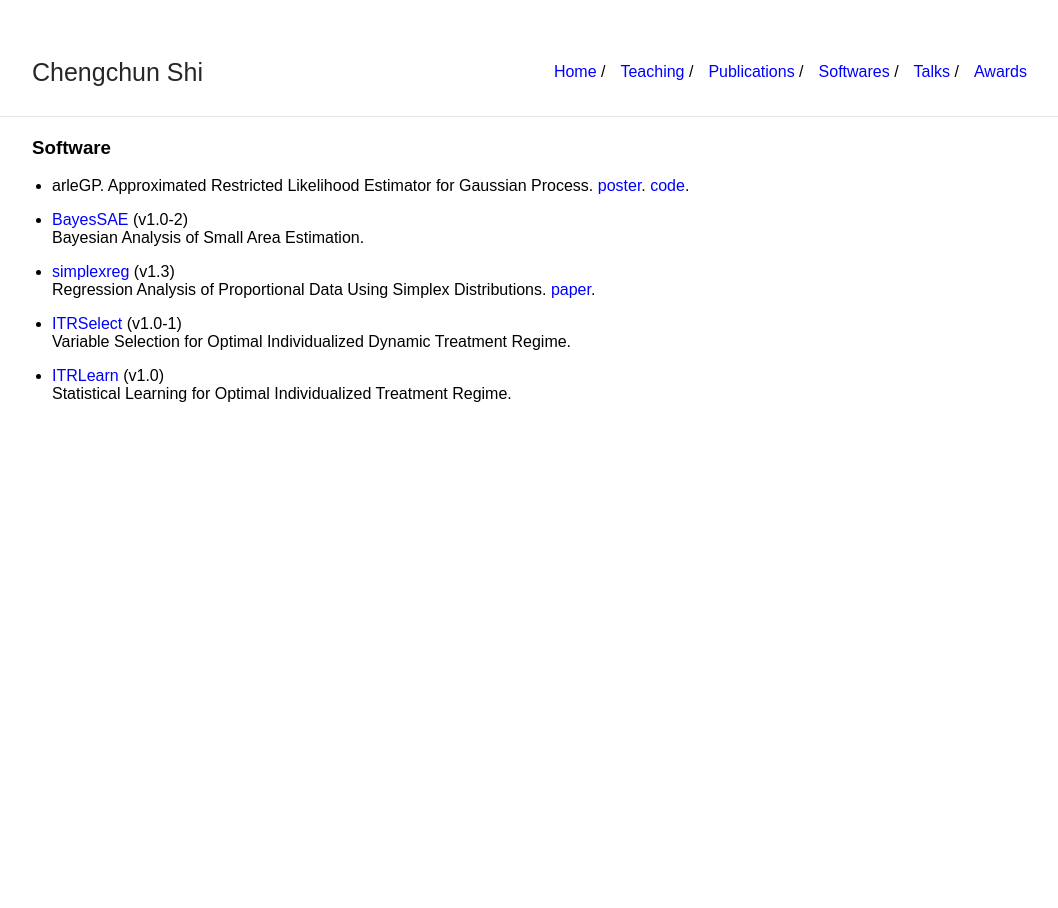
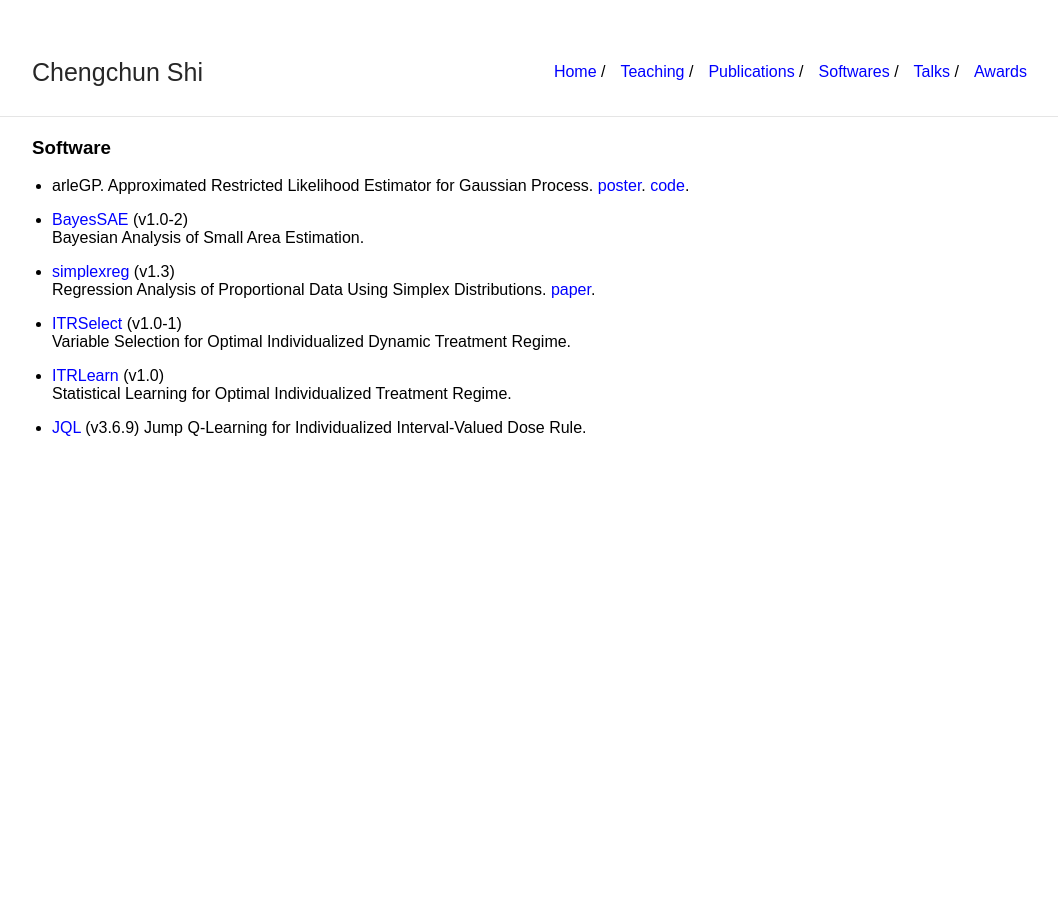
Before and after one commit to callmespring/callmespring.github.io, a Jekyll site: the page built from software.md, in a window 1280 px wide. Shown: the whole page, without its empty margins (108-1166 px from the left). Built offline with Jekyll 4.4.1, drawn with Linux system fonts in a browser that asks for light colours.

Commit message:
Update software.md

```diff
--- a/software.md
+++ b/software.md
@@ -18,3 +18,6 @@ Variable Selection for Optimal Individualized Dynamic Treatment Regime.
 
 * [ITRLearn](https://cran.r-project.org/web/packages/ITRLearn/index.html) (v1.0)
 Statistical Learning for Optimal Individualized Treatment Regime.
+
+* [JQL](https://cran.r-project.org/web/packages/JQL/index.html) (v3.6.9)
+Jump Q-Learning for Individualized Interval-Valued Dose Rule.
```
